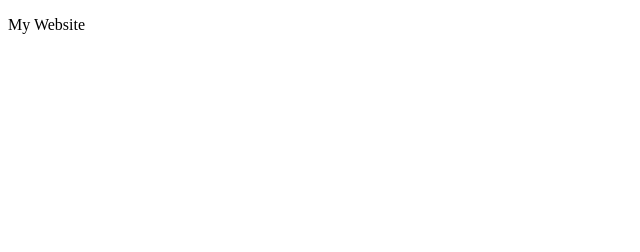
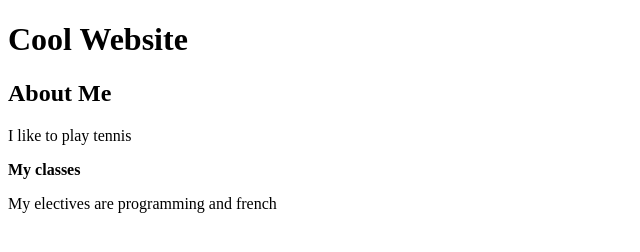
Before and after one commit to Alejandropuentes27/Alejandropuentes27.github.io, a plain HTML site: page index.html in a window 1280 px wide. Shown: the whole page, without its empty margins (0-640 px from the left). Drawn offline with Linux system fonts and the light colour scheme.

Commit message:
edit.html

```diff
--- a/index.html
+++ b/index.html
@@ -6,6 +6,10 @@
     <title>Document</title>
 </head>
 <body>
-    <p>My Website</p>
+    <h1>Cool Website</h1>
+    <h2>About Me</h2>
+    <p>I like to play tennis</p>
+    <b>My classes</b>
+    <p>My electives are programming and french</p>
 </body>
 </html>
```
